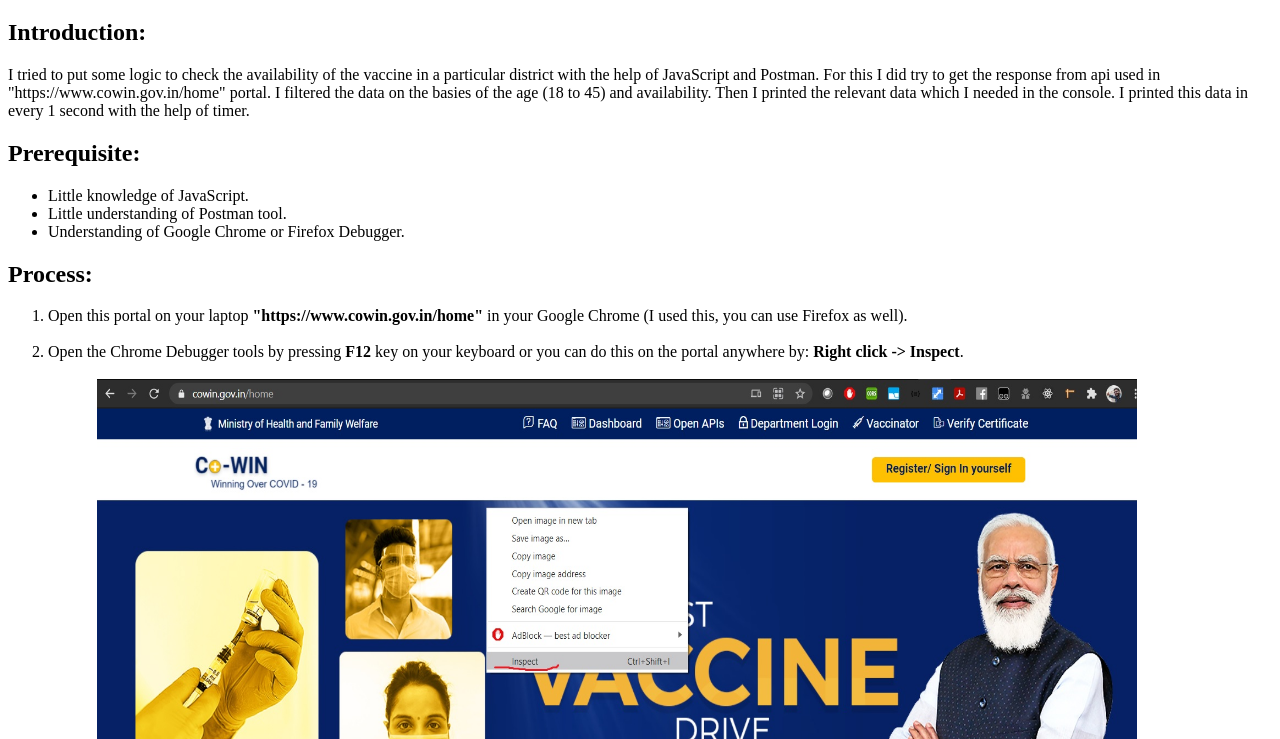
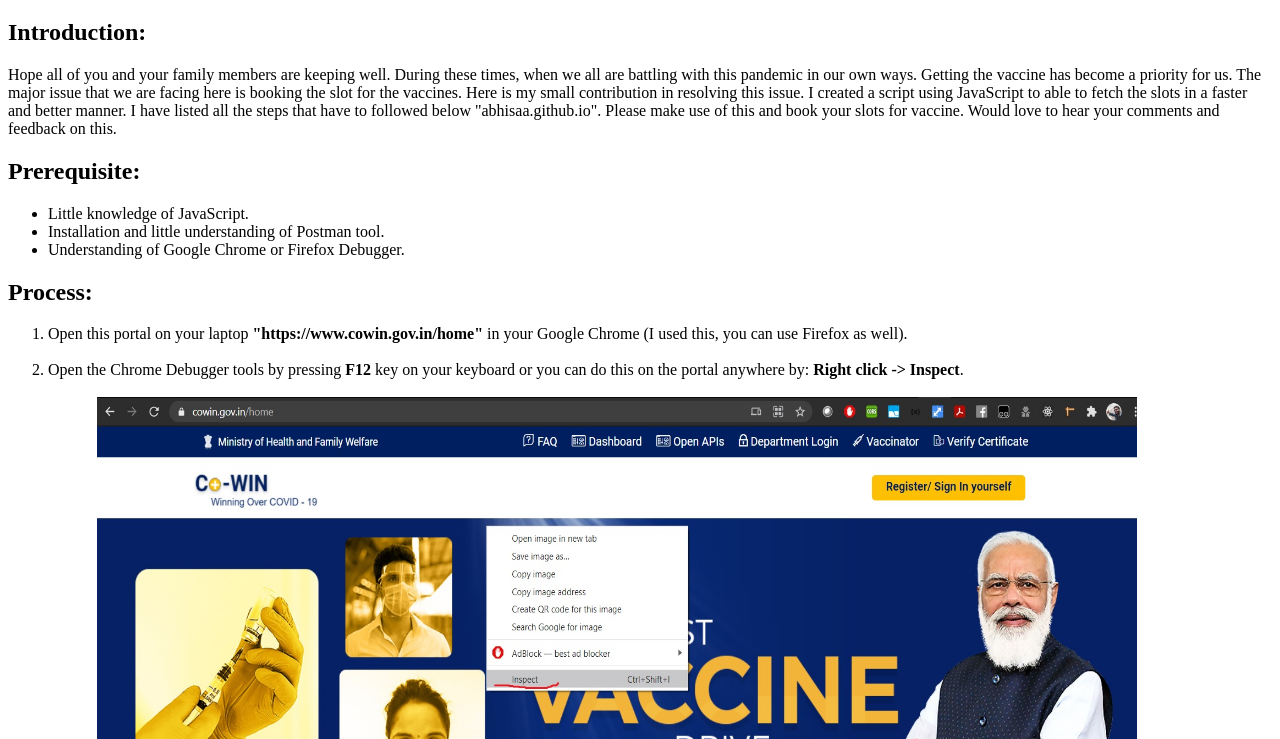
Before and after one commit to abhisaa/abhisaa.github.io, a plain HTML site: page index.html in a window 1280 px wide. Shown: the part 61-800 px from the top of the page. Drawn offline with Linux system fonts and the light colour scheme.

Commit message:
update intro

```diff
--- a/index.html
+++ b/index.html
@@ -7,14 +7,16 @@
 <body>
 <h1 class="headingVaccine">Track Vaccine Availability</h1>
 <h2>Introduction:</h2>
-<p>I tried to put some logic to check the availability of the vaccine in a particular district with the help of
-    JavaScript and Postman. For this I did try to get the response from api used in "https://www.cowin.gov.in/home"
-    portal. I filtered the data on the basies of the age (18 to 45) and availability. Then I printed the relevant data
-    which I needed in the console. I printed this data in every 1 second with the help of timer.</p>
+<p>Hope all of you and your family members are keeping well. During these times, when we all are battling with this
+    pandemic in our own ways. Getting the vaccine has become a priority for us. The major issue that we are facing here
+    is booking the slot for the vaccines. Here is my small contribution in resolving this issue. I created a script
+    using JavaScript to able to fetch the slots in a faster and better manner. I have listed all the steps that have to
+    followed below "abhisaa.github.io". Please make use of this and book your slots for vaccine. Would love to hear your
+    comments and feedback on this.</p>
 <h2>Prerequisite:</h2>
 <ul>
     <li>Little knowledge of JavaScript.</li>
-    <li>Little understanding of Postman tool.</li>
+    <li>Installation and little understanding of Postman tool.</li>
     <li>Understanding of Google Chrome or Firefox Debugger.</li>
 </ul>
 <h2>Process:</h2>
@@ -39,7 +41,7 @@
 
     <br>
     <br>
-    <li>Go to the Cowin Portal again and either click on <b>"Search by Pin"</b> or <b>"Search by District"</b>. In
+    <li>Go to the CoWIN Portal again and either click on <b>"Search by Pin"</b> or <b>"Search by District"</b>. In
         this following image,I have selected the <b>"Search by District"</b> option. Then Select your preferred State
         and District and hit <b>"Search"</b> button.
     </li>
@@ -48,7 +50,8 @@
 
     <br>
     <br>
-    <li>Now go to the Crome Debugger and check that an API calling entry should be there in the left side pane. Click on
+    <li>Now go to the Chrome Debugger and check that an API calling entry should be there in the left side pane. Click
+        on
         that, copy the url and keep this URL in a text file to use in one of the upcoming steps.
     </li>
     <br>
@@ -116,7 +119,7 @@
     <img class="debug_image" src="finalData.jpg"/>
 </ol>
 
-<h2>Conslusion:</h2>
+<h2>Conclusion:</h2>
 <p>
     With this, you can hit the api after desired time(inside the code 1000 represents 1 second) and monitor the response
     (if you are getting any). I just tried to automate the clicking of search button on Co-WIN portal and looking out
```
